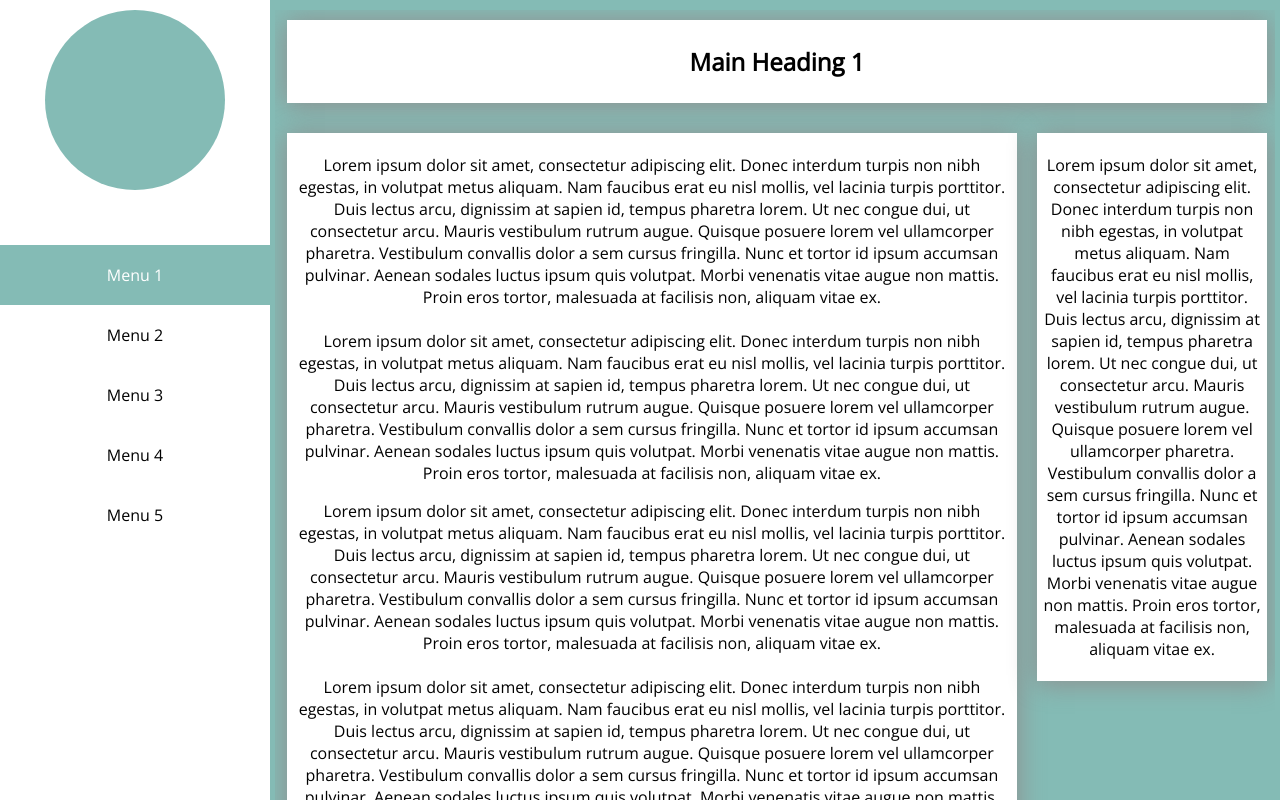
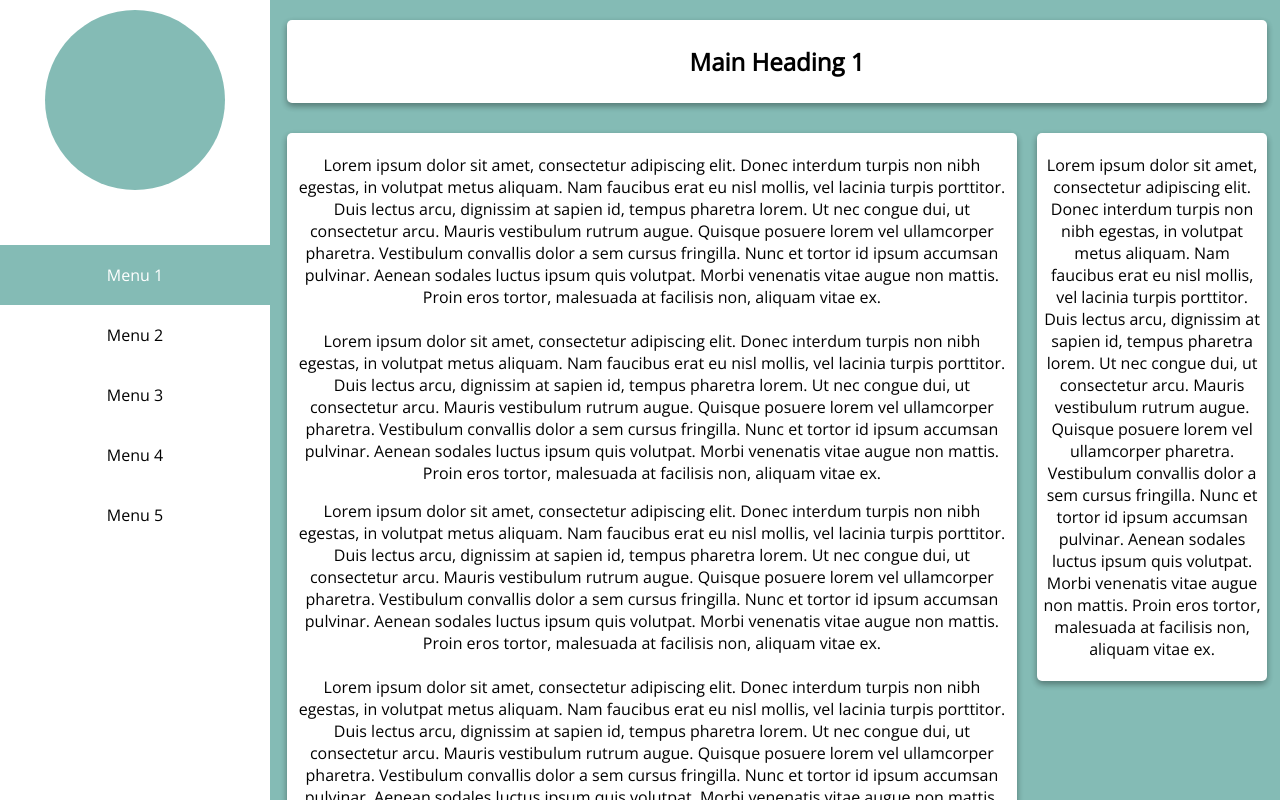
Before and after one commit to ashfaq2993/template1, a plain HTML site: page docs/index.html in a window 1280 px wide. Drawn offline with nearby package versions, Linux system fonts and the light colour scheme.

Commit message:
Add files via upload

```diff
--- a/docs/css/main.css
+++ b/docs/css/main.css
@@ -82,12 +82,17 @@ body{
 	position: absolute;
 	box-sizing: border-box;
 	overflow: hidden;
+	border-radius: 5px;
 	transition: top 0.5s, opacity 0.5s, transform 0.5s, visibility 0.5s;
 }
 .shadow {
-	-webkit-box-shadow: 0px 2px 25px 1px rgba(143,143,143,1);
-	-moz-box-shadow: 0px 2px 25px 1px rgba(143,143,143,1);
-	box-shadow: 0px 2px 25px 1px rgba(143,143,143,1);
+	box-shadow: 0 3px 6px rgba(0,0,0,0.16), 0 3px 6px rgba(0,0,0,0.23);
+	/* box-shadow: 0 10px 20px rgba(0,0,0,0.19), 0 6px 6px rgba(0,0,0,0.23); */
+	transition: all 0.3s;
+}
+.shadow:hover {
+	box-shadow: 0 10px 20px rgba(0,0,0,0.19), 0 6px 6px rgba(0,0,0,0.23);
+	transition: all 0.3s;
 }
 .col {
 	display: inline-block;
@@ -96,6 +101,7 @@ body{
 	padding: 10px;
 	box-sizing: border-box;
 	vertical-align: top;
+	border-radius: 5px;
 }
 .col_1 {
 	width: 100%;
@@ -122,6 +128,7 @@ body{
 	background-color: #fff;
 	box-sizing: border-box;
 	padding: 5px;
+	border-radius: 5px;
 }
 .hvr-underline-from-center {
   display: inline-block;
```
